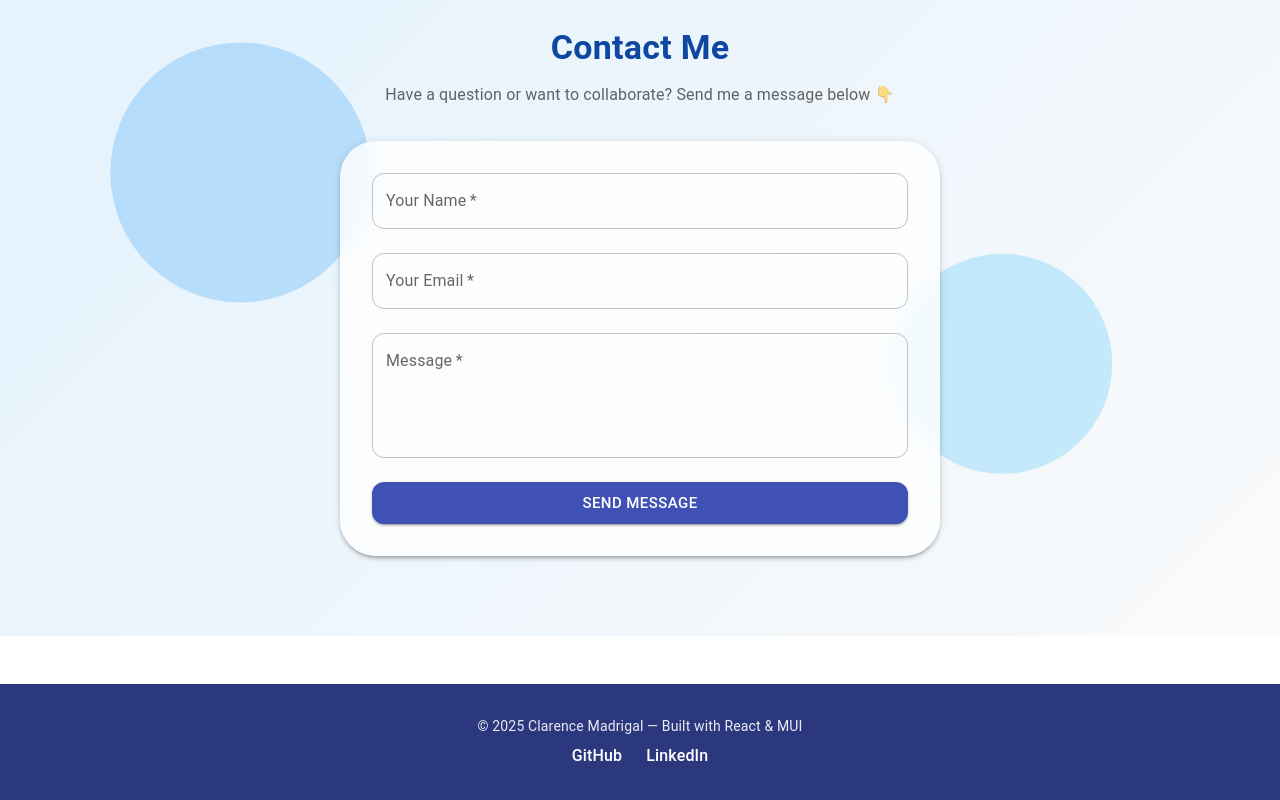
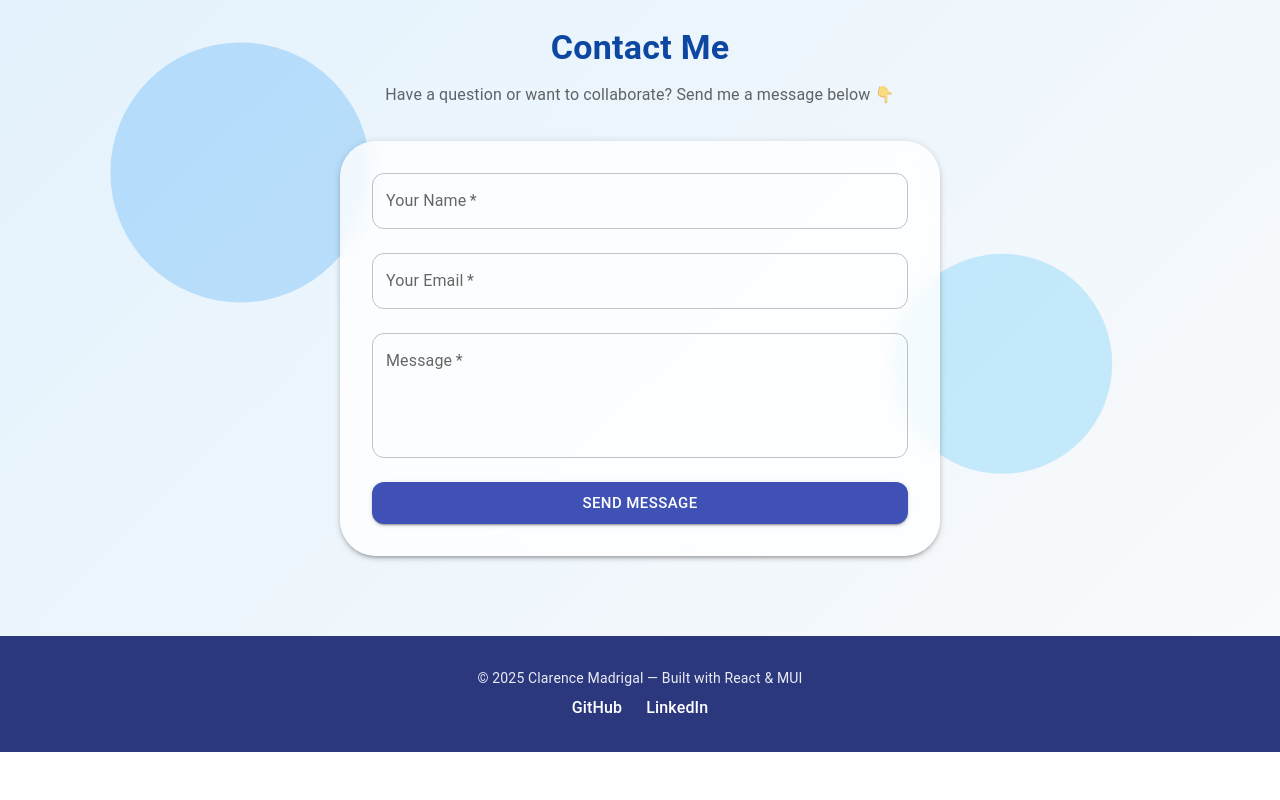
Before and after one commit to DailyLollipops/portfolio, a React (Vite) app: page / in a window 1280 px wide. Shown: the part 2683-3483 px from the top of the page. After the commit the page ends 3435 px from the top, so only its background shows below. Built offline with nearby package versions, Linux system fonts and the light colour scheme.

Commit message:
Removed footer top margin

```diff
--- a/src/components/Footer.tsx
+++ b/src/components/Footer.tsx
@@ -11,7 +11,6 @@ export const Footer = () => {
       sx={{
         py: 4,
         textAlign: "center",
-        mt: 6,
         background: theme.palette.primary.dark,
         color: "white",
       }}
```
